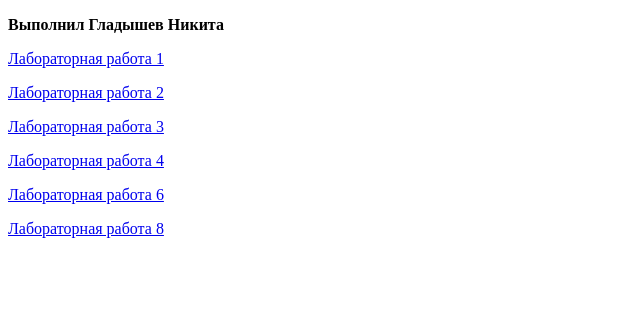
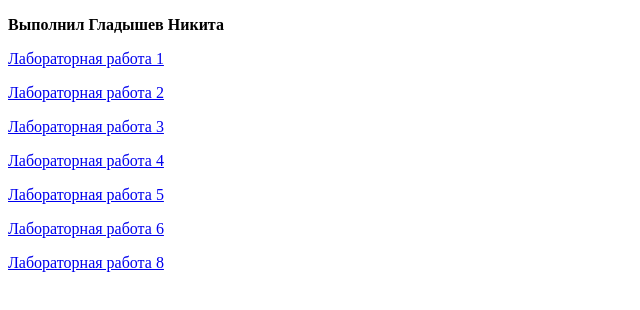
Before and after one commit to NikitaGladyshev/jscr_labs, a plain HTML site: page index.html in a window 1280 px wide. Shown: the whole page, without its empty margins (0-640 px from the left). Drawn offline with Linux system fonts and the light colour scheme.

Commit message:
Update index.html

```diff
--- a/index.html
+++ b/index.html
@@ -11,6 +11,7 @@
 <p><a href="lb2.html">Лабораторная работа 2</a></p>
 <p><a href="lb3.html">Лабораторная работа 3</a></p>
 <p><a href="lb4.html">Лабораторная работа 4</a></p>
+<p><a href="lb5.html">Лабораторная работа 5</a></p>
 <p><a href="lb6.html">Лабораторная работа 6</a></p>
 <p><a href="lb8.html">Лабораторная работа 8</a></p>
 </body>
```
